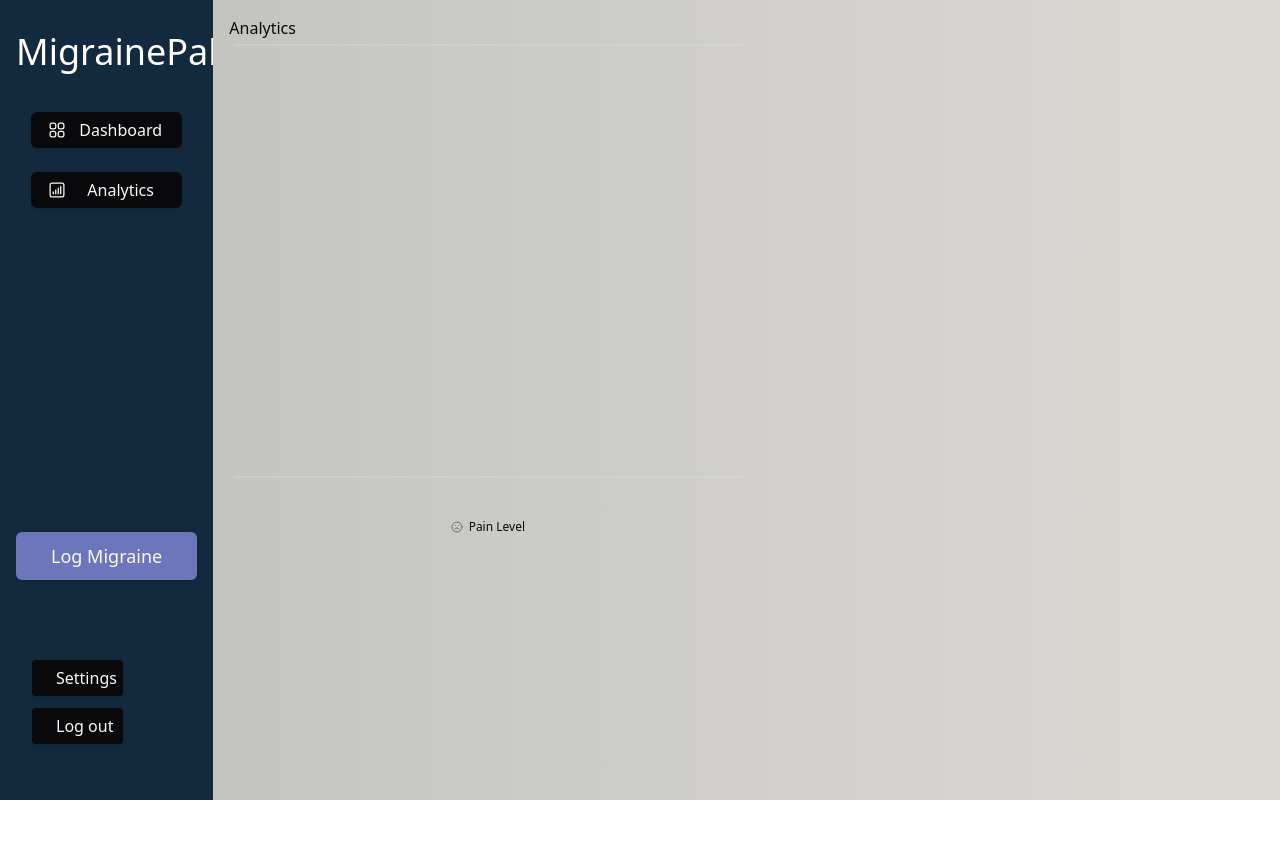
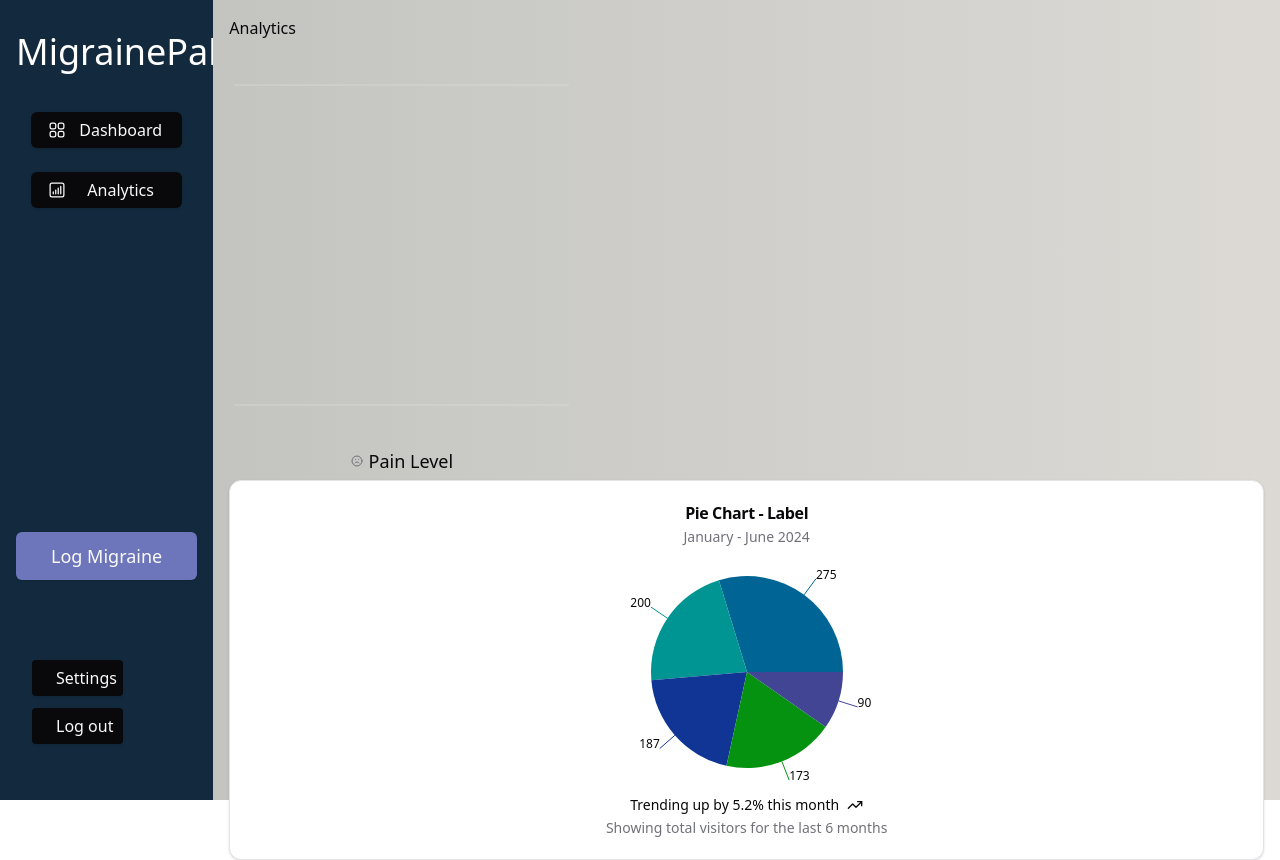
Before and after one commit to kmoze/migraine_pal, a React (Vite) app: page /analytics in a window 1280 px wide. Before the commit the page ends 800 px from the top, so only its background shows below. Built offline with nearby package versions, Linux system fonts and the light colour scheme; no server answers; the database is empty.

Commit message:
Experimenting with pie chart from Shadcn

```diff
--- a/src/components/MultiStepForm.tsx
+++ b/src/components/MultiStepForm.tsx
@@ -281,9 +281,7 @@ function MultiStepForm({
                           )}
                         />
                       </FormControl>
-                      <FormDescription>
-                        {/* Provide a short bio about yourself. */}
-                      </FormDescription>
+                      <FormDescription></FormDescription>
                       <FormMessage />
                     </FormItem>
                   )}
--- a/src/pages/Analytics.tsx
+++ b/src/pages/Analytics.tsx
@@ -1,3 +1,11 @@
+import {
+  Card,
+  CardContent,
+  CardDescription,
+  CardFooter,
+  CardHeader,
+  CardTitle,
+} from '@/components/ui/card';
 import {
   ChartContainer,
   ChartTooltipContent,
@@ -5,8 +13,9 @@ import {
   ChartLegend,
   ChartLegendContent,
 } from '@/components/ui/chart';
+
 import { type ChartConfig } from '@/components/ui/chart';
-import { PyramidIcon, Frown } from 'lucide-react';
+import { PyramidIcon, Frown, TrendingUp } from 'lucide-react';
 import {
   LineChart,
   Line,
@@ -17,6 +26,8 @@ import {
   Legend,
   BarChart,
   Bar,
+  Pie,
+  PieChart,
 } from 'recharts';
 
 interface Migraine {
@@ -34,17 +45,28 @@ interface AnalyticsProps {
 const chartConfig = {
   pain: {
     label: 'Pain Level',
-    color: '#2563eb',
+    color: '#006594',
     icon: Frown,
   },
 } satisfies ChartConfig;
+
+const chartData = [
+  { browser: 'chrome', visitors: 275, fill: '#006594' },
+  { browser: 'safari', visitors: 200, fill: '#009592' },
+  { browser: 'firefox', visitors: 187, fill: '#113594' },
+  { browser: 'edge', visitors: 173, fill: '#059211' },
+  { browser: 'other', visitors: 90, fill: '#414594' },
+];
 
 function Analytics({ migraines }: AnalyticsProps) {
   return (
     <>
       <div className="h-full flex flex-col w-full p-4 bg-custom-gradient">
         Analytics
-        <ChartContainer config={chartConfig} className="min-h-[500px] w-1/2">
+        <ChartContainer
+          config={chartConfig}
+          className="min-h-[400px] w-1/3 mt-10"
+        >
           <BarChart accessibilityLayer data={migraines}>
             <CartesianGrid vertical={false} />
             <XAxis
@@ -54,10 +76,40 @@ function Analytics({ migraines }: AnalyticsProps) {
               axisLine={false}
             />
             <ChartTooltip content={<ChartTooltipContent />} />
-            <ChartLegend content={<ChartLegendContent />} />
+            <ChartLegend className="text-lg" content={<ChartLegendContent />} />
             <Bar dataKey="pain" fill="var(--color-pain)" radius={12} />
           </BarChart>
         </ChartContainer>
+        <Card className="flex flex-col">
+          <CardHeader className="items-center pb-0">
+            <CardTitle>Pie Chart - Label</CardTitle>
+            <CardDescription>January - June 2024</CardDescription>
+          </CardHeader>
+          <CardContent className="flex-1 pb-0">
+            <ChartContainer
+              config={chartConfig}
+              className="mx-auto aspect-square max-h-[250px] pb-0 [&_.recharts-pie-label-text]:fill-foreground"
+            >
+              <PieChart>
+                <ChartTooltip content={<ChartTooltipContent hideLabel />} />
+                <Pie
+                  data={chartData}
+                  dataKey="visitors"
+                  label
+                  nameKey="browser"
+                />
+              </PieChart>
+            </ChartContainer>
+          </CardContent>
+          <CardFooter className="flex-col gap-2 text-sm">
+            <div className="flex items-center gap-2 font-medium leading-none">
+              Trending up by 5.2% this month <TrendingUp className="h-4 w-4" />
+            </div>
+            <div className="leading-none text-muted-foreground">
+              Showing total visitors for the last 6 months
+            </div>
+          </CardFooter>
+        </Card>
       </div>
     </>
   );
```
